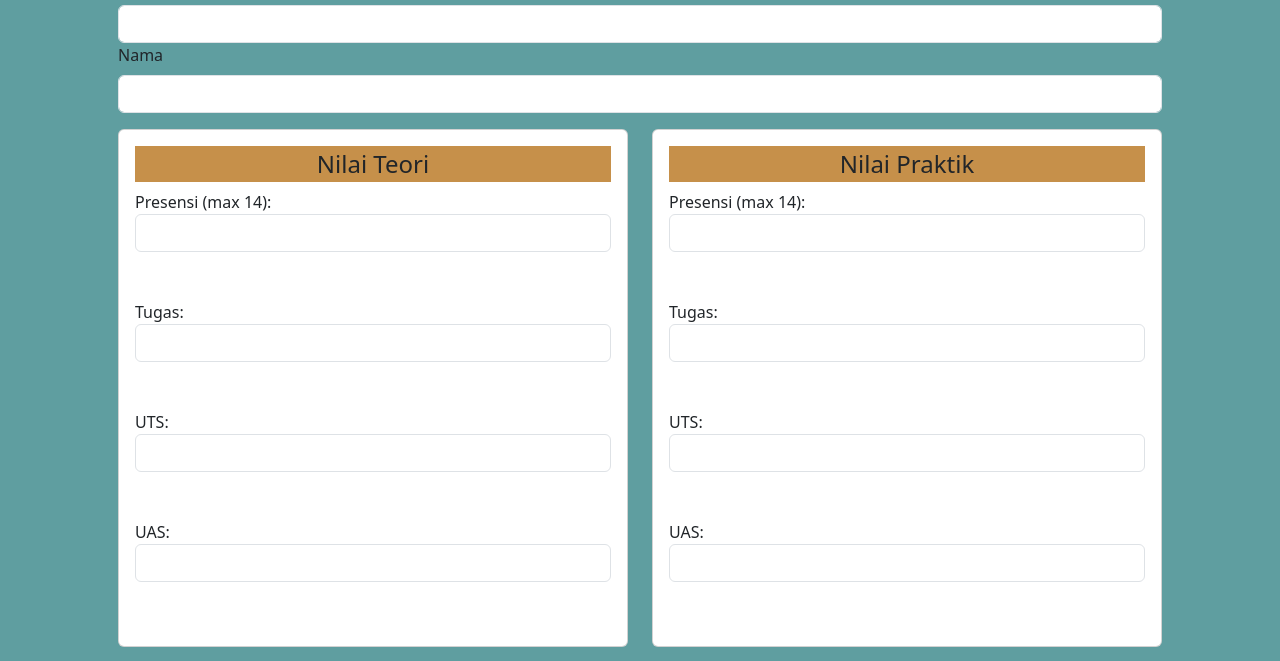
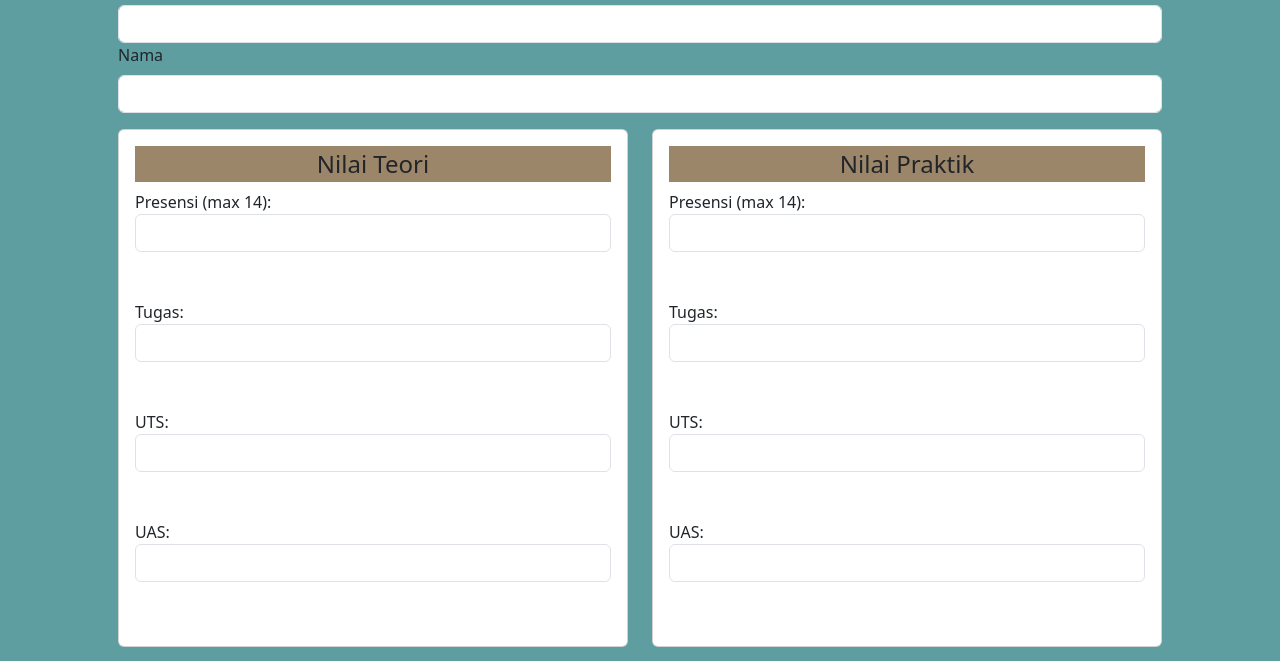
Before and after one commit to Amuttakin/apilikasiHitungNilai, a plain HTML site: page index.html in a window 1280 px wide. Shown: the part 139-800 px from the top of the page. Drawn offline with nearby package versions, Linux system fonts and the light colour scheme; a script that the page names is missing; a web font is replaced by a local one.

Commit message:
Update index.html

```diff
--- a/index.html
+++ b/index.html
@@ -30,7 +30,7 @@
                 <div class=" container col-sm-6 mb-3 mb-sm-0">
                   <div class="card" >
                     <div class="card-body">
-                        <legend style="text-align: center; background-color: rgb(198, 144, 74);" >Nilai Teori</legend>
+                        <legend style="text-align: center; background-color: rgb(156, 134, 105);" >Nilai Teori</legend>
                         <label for="presensiTeori">Presensi (max 14):</label>
                         <input type="number" id="presensiTeori" class="form-control" name="presensiTeori" required><br><br>
 
@@ -48,7 +48,7 @@
                 <div class="col-sm-6">
                   <div class="card">
                     <div class="card-body">
-                        <legend style="text-align: center; background-color: rgb(198, 144, 74);" >Nilai Praktik</legend>
+                        <legend style="text-align: center; background-color: rgb(156, 134, 105);" >Nilai Praktik</legend>
                         <label for="presensiPraktik">Presensi (max 14):</label>
                         <input type="number" id="presensiPraktik" class="form-control" name="presensiPraktik" required><br><br>
 
```
